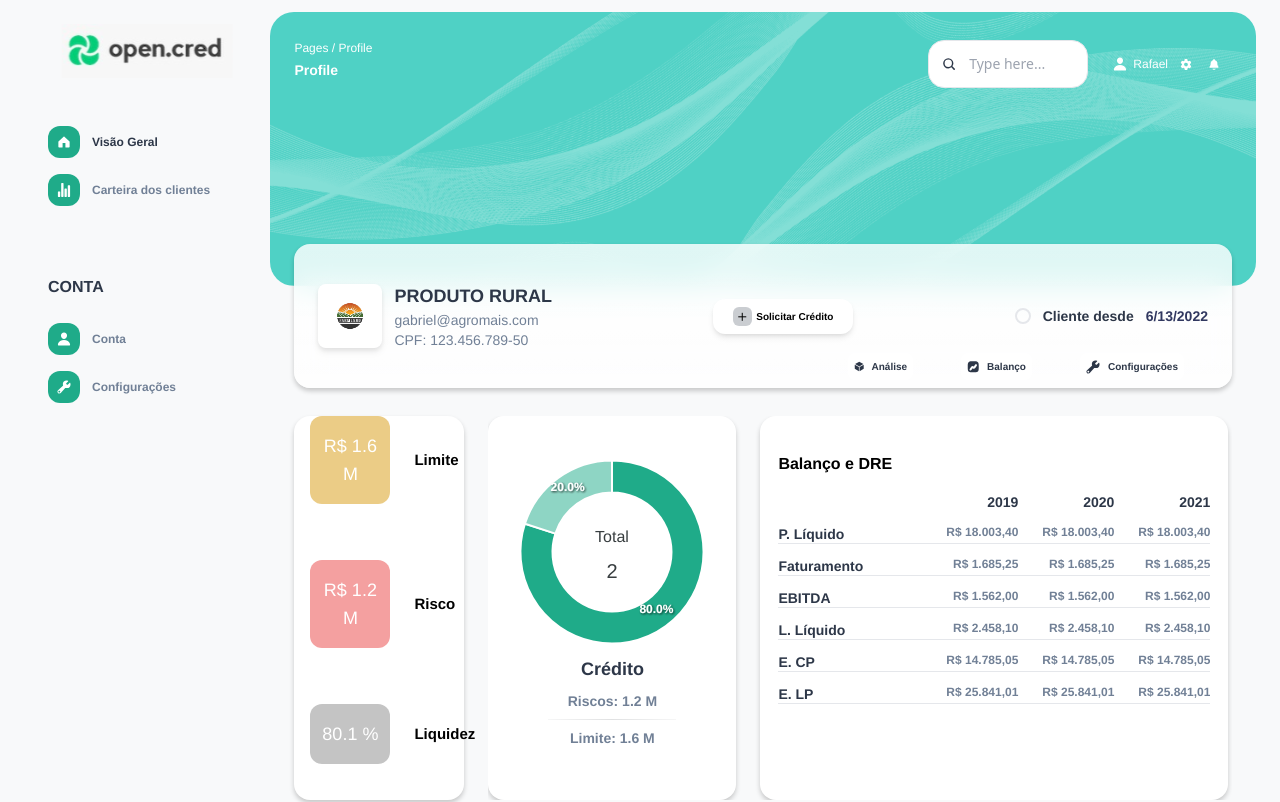
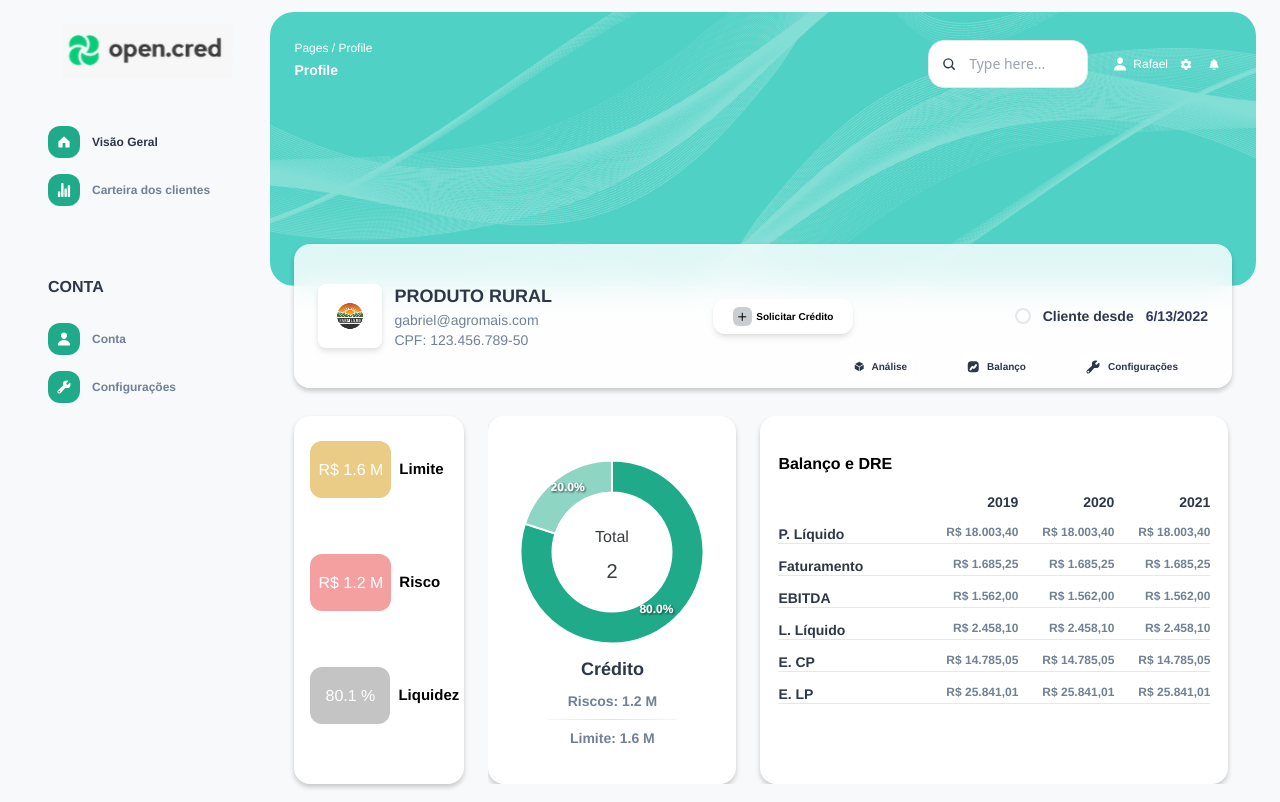
Before and after one commit to doubleyooz/react-chart-dashboard, a React (Create React App) app: page / in a window 1280 px wide. Shown: the top 802 px of the page. Built offline with nearby package versions, Linux system fonts and the light colour scheme.

Commit message:
fix: Label container breaks at width larger than 1280px

```diff
--- a/src/components/FirstSection.tsx
+++ b/src/components/FirstSection.tsx
@@ -12,12 +12,12 @@ interface Props {
 
 const Label: React.FC<Props> = ({ colour, value, description, percentage }) => {
     return (
-        <div className="flex items-center  gap-2 lg:gap-2 xl:gap-6 2xl:gap-8 py-6 sm:px-3 lg:py-0 lg:pb-9">
+        <div className="flex items-center gap-2 2xl:gap-8 py-6 sm:px-3 lg:py-0 lg:pb-9">
             <div
                 className="px-1 2lg:px-2 py-2 md:py-4 rounded-xl min-w-[80px] 2xl:min-w-[100px] text-center"
                 style={{ backgroundColor: colour }}
             >
-                <span className="text-white text-base xl:text-lg 2xl:text-xl ">
+                <span className="text-white text-base 2xl:text-xl ">
                     {percentage ? `${value} %` : `R$ ${value} M`}
                 </span>
             </div>
@@ -65,7 +65,7 @@ const FirstSection: React.FC<{}> = () => {
     ];
 
     return (
-        <div className="flex flex-col xs:flex-row 2xs:flex-col lg:flex-row gap-4 lg:gap-2 2lg:gap-6 px-6 mb-5">
+        <div className="flex flex-col xs:flex-row 2xs:flex-col lg:flex-row gap-4 lg:gap-3 2lg:gap-6 px-6 mb-5">
             <div className="flex flex-col 2xs:flex-row lg:flex-col rounded-2xl gap-2 md:gap-0 2md:gap-5 bg-white m-auto xs:m-0 justify-center items-center lg:items-baseline px-1 w-full xs:w-auto xs:min-w-[170px] shadow-[0_3px_5px_0px_rgba(0,0,0,0.2)]">
                 <Label
                     description="Limite"
@@ -84,7 +84,7 @@ const FirstSection: React.FC<{}> = () => {
                     percentage={true}
                 />
             </div>
-            <div className="flex gap-4 lg:gap-2 2lg:gap-6 overflow-x-scroll scrollbar-hide">
+            <div className="flex gap-4 lg:gap-3 2lg:gap-6 overflow-x-scroll scrollbar-hide">
                 <div className="bg-white py-9 px-2 lg:px-1 rounded-2xl shadow-[0_3px_5px_0px_rgba(0,0,0,0.2)]">
                     <div className="min-w-[180px] md:min-w-[200px] xl:min-w-[240px]">
                         <ReactApexChart
```
